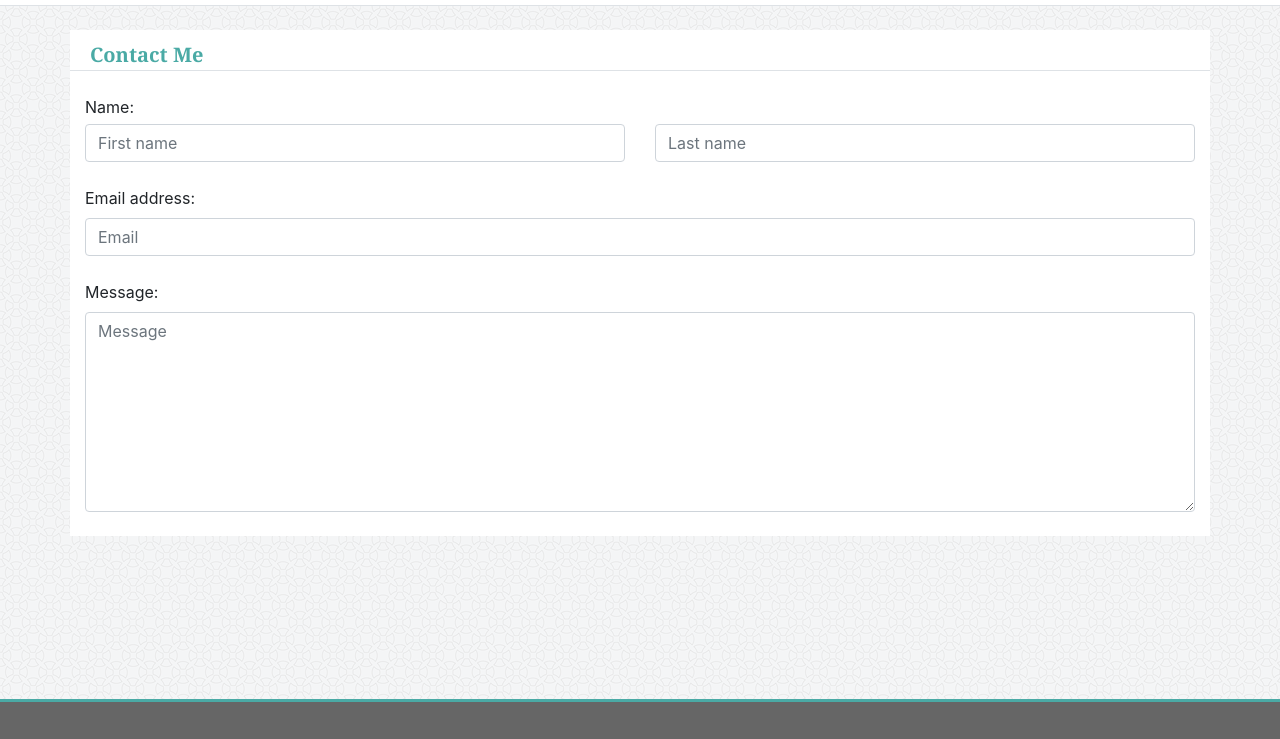
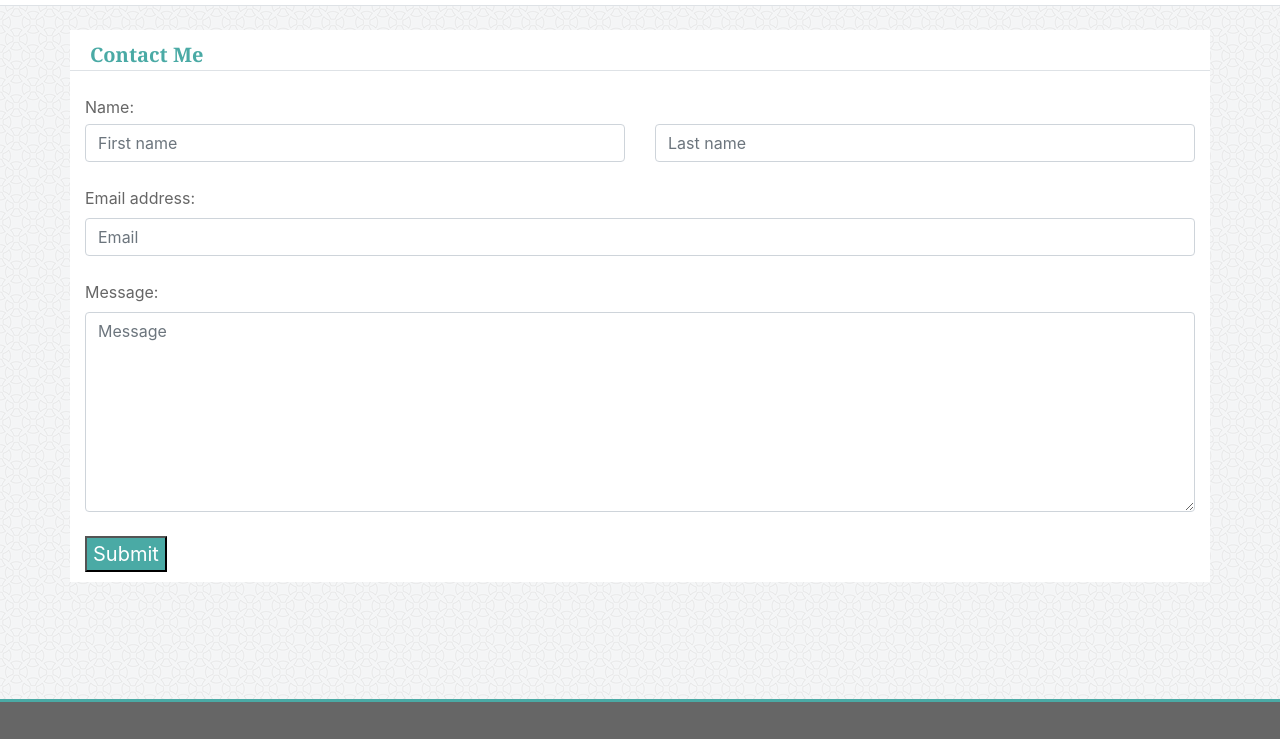
Before and after one commit to nicolehouston/Bootstrap-Portfolio, a plain HTML site: page contact.html in a window 1280 px wide. Shown: the part 61-800 px from the top of the page. Drawn offline with nearby package versions, Linux system fonts and the light colour scheme.

Commit message:
Finished contact page with css

```diff
--- a/contact.html
+++ b/contact.html
@@ -73,6 +73,8 @@
                 </div>
             </div>
             <br>
+            <input type="submit" value="Submit">
+            <br>
         </form>
 
     <div class="footer"></div>
--- a/style.css
+++ b/style.css
@@ -14,6 +14,17 @@ body {
     hyphens: auto;
 }
 
+form {
+    color: #666666;
+}
+
+input[type=submit] {
+    color:white;
+    background-color: #4aaaa5;
+    font-size: 20px;
+    margin-bottom: 10px;
+}
+
 .footer {
     position: fixed;
     left: 0;
```
